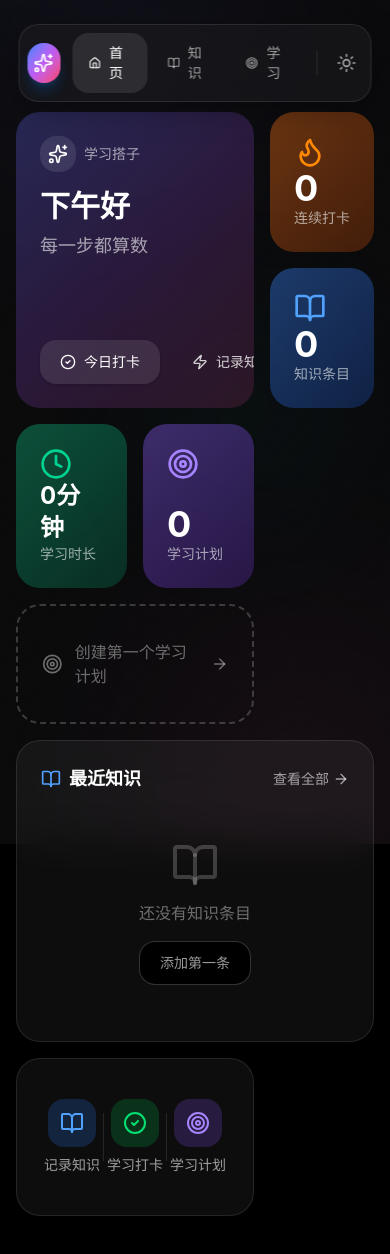
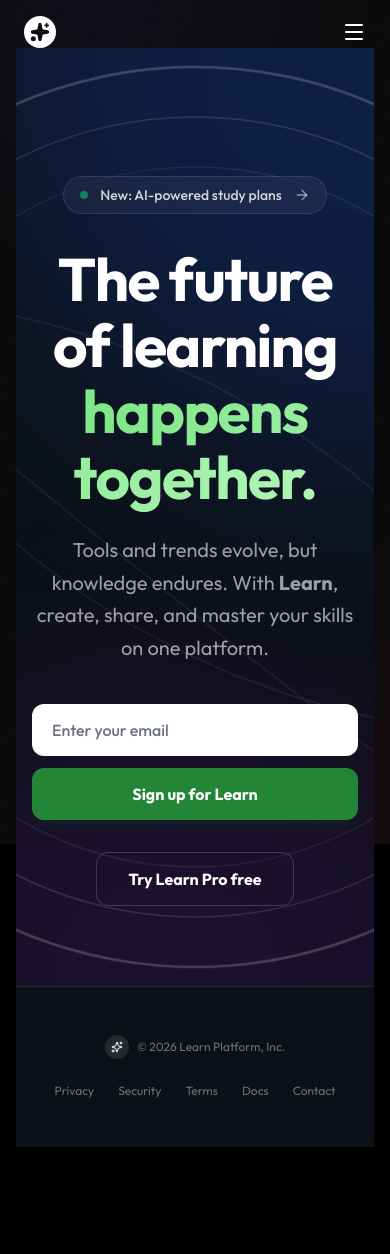
Before and after one commit to skingford/super-one, a SvelteKit app in the folder apps/learn/: page / in a window 390 px wide. Shown: the top 1254 px of the page. After the commit the page ends 1195 px from the top, so only its background shows below. Built offline with nearby package versions, Linux system fonts and the light colour scheme.

Commit message:
feat: Redesign the homepage with a new header, navigation, and mobile menu, update the primary font to Outfit, and adjust main layout padding.

```diff
--- a/apps/learn/src/app.css
+++ b/apps/learn/src/app.css
@@ -6,7 +6,7 @@
 @theme inline {
   --color-background: var(--background);
   --color-foreground: var(--foreground);
-  --font-sans: "SF Pro Display", -apple-system, BlinkMacSystemFont, "Segoe UI", Roboto, sans-serif;
+  --font-sans: "Outfit", "SF Pro Display", -apple-system, BlinkMacSystemFont, "Segoe UI", Roboto, sans-serif;
   --font-mono: "SF Mono", "JetBrains Mono", "Fira Code", monospace;
 
   /* Semantic colors */
--- a/apps/learn/src/routes/+layout.svelte
+++ b/apps/learn/src/routes/+layout.svelte
@@ -5,7 +5,7 @@
   import Toast from "$lib/components/ui/Toast.svelte";
   import { knowledgeStore } from "$lib/stores/knowledge.svelte";
   import { interviewStore } from "$lib/stores/interview.svelte";
-  import { studyStore } from "$lib/stores/study.svelte";
+  import { page } from "$app/stores";
   import { onMount } from "svelte";
 
   let { children } = $props();
@@ -42,7 +42,7 @@
   <link rel="preconnect" href="https://fonts.googleapis.com" />
   <link rel="preconnect" href="https://fonts.gstatic.com" crossorigin="anonymous" />
   <link
-    href="https://fonts.googleapis.com/css2?family=Inter:wght@400;500;600;700&display=swap"
+    href="https://fonts.googleapis.com/css2?family=Outfit:wght@300;400;500;600;700&family=Inter:wght@400;500;600;700&display=swap"
     rel="stylesheet"
   />
 </svelte:head>
@@ -51,9 +51,11 @@
   <GradientBackground />
 
   {#if isClient}
-    <FloatingNav onUnlockInterview={handleUnlockInterview} {interviewUnlocked} />
+    <!-- {#if $page.url.pathname !== "/"}
+      <FloatingNav onUnlockInterview={handleUnlockInterview} {interviewUnlocked} />
+    {/if} -->
 
-    <main class="pt-28 pb-12 px-4 md:px-8 lg:px-12">
+    <main class="pt-12 pb-12 px-4 md:px-8 lg:px-12">
       <div class="max-w-7xl mx-auto">
         {@render children()}
       </div>
--- a/apps/learn/src/routes/+page.svelte
+++ b/apps/learn/src/routes/+page.svelte
@@ -15,6 +15,13 @@
     CheckCircle2,
     Zap,
     TrendingUp,
+    Search,
+    HelpCircle,
+    MessageCircle,
+    Menu,
+    X,
+    ChevronDown,
+    Globe
   } from "lucide-svelte";
 
   // Recent knowledge items
@@ -22,247 +29,142 @@
   const activePlan = $derived(studyStore.activePlans[0]);
   const planProgress = $derived(activePlan ? studyStore.getPlanProgress(activePlan.id) : null);
 
-  // Greeting based on time
-  function getGreeting() {
-    const hour = new Date().getHours();
-    if (hour < 6) return "夜深了，注意休息";
-    if (hour < 12) return "早安，新的一天";
-    if (hour < 14) return "午安，继续加油";
-    if (hour < 18) return "下午好";
-    if (hour < 22) return "晚上好";
-    return "夜深了，早点休息";
-  }
+  let isMobileMenuOpen = $state(false);
 
-  function getMotivation() {
-    const messages = [
-      "每一步都算数",
-      "保持学习的热情",
-      "今天也要进步一点点",
-      "坚持就是胜利",
-      "学无止境",
-    ];
-    return messages[Math.floor(Math.random() * messages.length)];
+  function toggleMobileMenu() {
+    isMobileMenuOpen = !isMobileMenuOpen;
   }
 </script>
 
-<div class="space-y-6">
-  <BentoGrid>
-    <!-- Hero Card - Welcome -->
-    <BentoCard
-      size="2x2"
-      variant="gradient"
-      gradient="linear-gradient(135deg, rgba(99,102,241,0.3) 0%, rgba(168,85,247,0.2) 50%, rgba(236,72,153,0.15) 100%)"
-      class="flex flex-col justify-between"
-    >
-      <div>
-        <div class="flex items-center gap-2 mb-4">
-          <div class="p-2 rounded-xl bg-white/10 backdrop-blur">
-            <Sparkles class="w-5 h-5 text-white" />
-          </div>
-          <span class="text-sm text-white/60">学习搭子</span>
-        </div>
-        <h1 class="text-3xl md:text-4xl font-bold text-white mb-2">
-          {getGreeting()}
-        </h1>
-        <p class="text-white/60 text-lg">
-          {getMotivation()}
-        </p>
+<div class="min-h-screen bg-[#0D1117] font-['Outfit'] text-white selection:bg-blue-500/30">
+  <!-- GitHub-style Header -->
+  <header class="absolute top-0 left-0 right-0 z-50 py-4 px-6 lg:px-12 bg-transparent text-white/70">
+    <div class="flex items-center justify-between max-w-[1280px] mx-auto">
+      <div class="flex items-center gap-8">
+        <a href="/" class="text-white hover:text-white/80 transition-colors">
+            <div class="w-8 h-8 rounded-full bg-white text-[#0D1117] flex items-center justify-center">
+                <Sparkles class="w-5 h-5 fill-current" />
+            </div>
+        </a>
+
+        <nav class="hidden md:flex items-center gap-6 text-sm font-medium">
+            <a href="/knowledge" class="hover:text-white transition-colors">Knowledge</a>
+            <a href="/study" class="hover:text-white transition-colors">Study Plans</a>
+            <a href="/interview" class="hover:text-white transition-colors">Interview</a>
+        </nav>
       </div>
 
-      <div class="flex gap-3 mt-6">
-        {#if !studyStore.hasCheckedInToday}
-          <Button href="/study/checkin" class="bg-white/10 hover:bg-white/20 border-0">
-            <CheckCircle2 class="w-4 h-4" />
-            今日打卡
-          </Button>
+      <div class="hidden md:flex items-center gap-4">
+        <div class="relative group">
+            <div class="flex items-center gap-2 pl-3 pr-2 py-1.5 rounded-md border border-white/15 bg-[#0D1117] text-sm text-white/70 focus-within:border-white focus-within:ring-1 focus-within:ring-white transition-all w-64">
+                <Search class="w-4 h-4 opacity-50" />
+                <input type="text" placeholder="Search or jump to..." class="bg-transparent border-none outline-none placeholder:text-white/50 w-full text-white" />
+                <div class="flex items-center border border-white/20 rounded px-1.5 text-[10px] opacity-70">/</div>
+            </div>
+        </div>
+        <a href="/login" class="text-sm font-medium hover:text-white transition-colors">Sign in</a>
+        <a href="/signup" class="text-sm font-medium px-4 py-1.5 rounded-md border border-white/70 hover:border-white hover:bg-white/10 transition-colors text-white">Sign up</a>
+      </div>
+
+       <button class="md:hidden text-white" onclick={toggleMobileMenu}>
+        {#if isMobileMenuOpen}
+          <X class="w-6 h-6" />
         {:else}
-          <div class="flex items-center gap-2 px-4 py-2 rounded-xl bg-green-500/20 text-green-400">
-            <CheckCircle2 class="w-4 h-4" />
-            <span class="text-sm">已打卡</span>
-          </div>
+          <Menu class="w-6 h-6" />
         {/if}
-        <Button href="/knowledge/new" variant="ghost" class="text-white/80 hover:text-white hover:bg-white/10">
-          <Zap class="w-4 h-4" />
-          记录知识
-        </Button>
-      </div>
-    </BentoCard>
+      </button>
+    </div>
+  </header>
 
-    <!-- Streak Card -->
-    <BentoCard
-      size="1x1"
-      variant="gradient"
-      gradient="linear-gradient(135deg, rgba(249,115,22,0.4) 0%, rgba(234,88,12,0.25) 100%)"
-      href="/study/checkin"
-    >
-      <div class="h-full flex flex-col justify-between">
-        <Flame class="w-8 h-8 text-orange-400" />
-        <div>
-          <p class="text-4xl font-bold text-white">{studyStore.streakDays}</p>
-          <p class="text-white/60 text-sm">连续打卡</p>
+   <!-- Mobile Menu -->
+    {#if isMobileMenuOpen}
+        <div class="fixed inset-0 z-40 bg-[#0D1117] pt-20 px-6 animate-fade-in md:hidden">
+            <nav class="flex flex-col gap-6 text-lg font-medium text-white/80">
+                <a href="/knowledge" class="border-b border-white/10 pb-4">Knowledge</a>
+                <a href="/study" class="border-b border-white/10 pb-4">Study Plans</a>
+                <a href="/interview" class="border-b border-white/10 pb-4">Interview</a>
+                <a href="/login" class="">Sign in</a>
+                <a href="/signup" class="">Sign up</a>
+            </nav>
         </div>
-      </div>
-    </BentoCard>
-
-    <!-- Knowledge Count Card -->
-    <BentoCard
-      size="1x1"
-      variant="gradient"
-      gradient="linear-gradient(135deg, rgba(59,130,246,0.4) 0%, rgba(37,99,235,0.25) 100%)"
-      href="/knowledge"
-    >
-      <div class="h-full flex flex-col justify-between">
-        <BookOpen class="w-8 h-8 text-blue-400" />
-        <div>
-          <p class="text-4xl font-bold text-white">{knowledgeStore.totalCount}</p>
-          <p class="text-white/60 text-sm">知识条目</p>
-        </div>
-      </div>
-    </BentoCard>
-
-    <!-- Study Time Card -->
-    <BentoCard
-      size="1x1"
-      variant="gradient"
-      gradient="linear-gradient(135deg, rgba(16,185,129,0.4) 0%, rgba(5,150,105,0.25) 100%)"
-      href="/study"
-    >
-      <div class="h-full flex flex-col justify-between">
-        <Clock class="w-8 h-8 text-emerald-400" />
-        <div>
-          <p class="text-2xl font-bold text-white">{formatDuration(studyStore.totalStudyMinutes)}</p>
-          <p class="text-white/60 text-sm">学习时长</p>
-        </div>
-      </div>
-    </BentoCard>
-
-    <!-- Active Plan Card -->
-    <BentoCard
-      size="1x1"
-      variant="gradient"
-      gradient="linear-gradient(135deg, rgba(139,92,246,0.4) 0%, rgba(124,58,237,0.25) 100%)"
-      href="/study"
-    >
-      <div class="h-full flex flex-col justify-between">
-        <Target class="w-8 h-8 text-violet-400" />
-        <div>
-          <p class="text-4xl font-bold text-white">{studyStore.activePlans.length}</p>
-          <p class="text-white/60 text-sm">学习计划</p>
-        </div>
-      </div>
-    </BentoCard>
-
-    <!-- Current Plan Progress -->
-    {#if activePlan && planProgress}
-      <BentoCard size="2x1" variant="glass" href="/study/{activePlan.id}">
-        <div class="flex items-center justify-between h-full">
-          <div class="flex-1">
-            <div class="flex items-center gap-2 mb-2">
-              <TrendingUp class="w-4 h-4 text-violet-400" />
-              <span class="text-sm text-white/60">当前计划</span>
-            </div>
-            <h3 class="text-lg font-semibold text-white mb-3 line-clamp-1">{activePlan.title}</h3>
-            <div class="w-full bg-white/10 rounded-full h-2 overflow-hidden">
-              <div
-                class="h-full bg-gradient-to-r from-violet-500 to-purple-500 transition-all duration-500"
-                style="width: {planProgress.percentage}%"
-              ></div>
-            </div>
-          </div>
-          <div class="ml-6 text-right">
-            <p class="text-3xl font-bold text-white">{planProgress.percentage}%</p>
-            <p class="text-sm text-white/60">{planProgress.completed}/{planProgress.total}</p>
-          </div>
-        </div>
-      </BentoCard>
-    {:else}
-      <BentoCard size="2x1" variant="outline" href="/study">
-        <div class="flex items-center justify-center h-full gap-3">
-          <Target class="w-6 h-6 text-white/40" />
-          <p class="text-white/40">创建第一个学习计划</p>
-          <ArrowRight class="w-5 h-5 text-white/40" />
-        </div>
-      </BentoCard>
     {/if}
 
-    <!-- Recent Knowledge -->
-    <BentoCard size="3x2" variant="glass" class="md:col-span-3 lg:col-span-4">
-      <div class="flex items-center justify-between mb-4">
-        <div class="flex items-center gap-2">
-          <BookOpen class="w-5 h-5 text-blue-400" />
-          <h2 class="text-lg font-semibold text-white">最近知识</h2>
+
+  <!-- Hero Section -->
+  <section class="relative pt-32 pb-20 md:pt-48 md:pb-32 px-4 overflow-hidden min-h-[90vh] flex flex-col justify-center">
+    <!-- Background Effects -->
+    <div class="absolute top-0 right-0 w-[800px] h-[800px] bg-blue-600/20 rounded-full blur-[120px] -translate-y-1/2 translate-x-1/2 pointer-events-none"></div>
+    <div class="absolute bottom-0 left-0 w-[600px] h-[600px] bg-purple-600/10 rounded-full blur-[100px] translate-y-1/2 -translate-x-1/4 pointer-events-none"></div>
+
+    <!-- Globe/Lines SVG (Abstract) -->
+    <div class="absolute top-1/2 left-1/2 -translate-x-1/2 -translate-y-1/2 w-[1000px] h-[1000px] opacity-20 pointer-events-none">
+        <svg viewBox="0 0 200 200" xmlns="http://www.w3.org/2000/svg" class="w-full h-full animate-[spin_60s_linear_infinite]">
+            <path fill="none" stroke="white" stroke-width="0.5" d="M100,10 A90,90 0 1,0 100,190 A90,90 0 1,0 100,10 Z" />
+            <path fill="none" stroke="white" stroke-width="0.2" d="M100,20 A80,80 0 1,0 100,180 A80,80 0 1,0 100,20 Z" />
+            <path fill="none" stroke="white" stroke-width="0.1" d="M100,30 A70,70 0 1,0 100,170 A70,70 0 1,0 100,30 Z" style="transform: rotate(45deg); transform-origin: center;" />
+            <path fill="none" stroke="white" stroke-width="0.1" d="M10,100 Q100,50 190,100 T10,100" />
+             <path fill="none" stroke="white" stroke-width="0.1" d="M10,100 Q100,150 190,100" />
+        </svg>
+    </div>
+
+
+    <div class="relative z-10 max-w-5xl mx-auto text-center flex flex-col items-center">
+        <!-- Floating Badge -->
+        <div class="inline-flex items-center gap-3 px-4 py-2 rounded-full border border-white/10 bg-white/5 backdrop-blur-md mb-8 hover:bg-white/10 transition-colors cursor-pointer group">
+            <div class="w-2 h-2 rounded-full bg-green-400 animate-pulse"></div>
+            <span class="text-white/80 text-sm font-medium">New: AI-powered study plans</span>
+            <ArrowRight class="w-4 h-4 text-white/50 group-hover:translate-x-1 transition-transform" />
         </div>
-        <a href="/knowledge" class="flex items-center gap-1 text-sm text-white/60 hover:text-white transition-colors">
-          查看全部
-          <ArrowRight class="w-4 h-4" />
-        </a>
+
+        <h1 class="text-6xl md:text-8xl font-bold tracking-tight text-white mb-6 leading-[1.1]">
+            The future of learning <br />
+            <span class="text-transparent bg-clip-text bg-gradient-to-r from-[#7ee787] to-[#aff5b4]">happens together.</span>
+        </h1>
+
+        <p class="text-xl md:text-2xl text-white/60 max-w-2xl mx-auto mb-10 leading-relaxed">
+            Tools and trends evolve, but knowledge endures. With <strong>Learn</strong>, create, share, and master your skills on one platform.
+        </p>
+
+        <!-- Input Row -->
+        <div class="flex flex-col sm:flex-row items-center gap-3 w-full max-w-lg">
+             <div class="relative w-full">
+                <input
+                    type="email"
+                    placeholder="Enter your email"
+                    class="w-full px-5 py-3.5 rounded-lg bg-white text-gray-900 placeholder:text-gray-500 font-medium focus:outline-none focus:ring-2 focus:ring-blue-500"
+                />
+             </div>
+             <button class="w-full sm:w-auto px-8 py-3.5 rounded-lg bg-[#238636] hover:bg-[#2ea043] text-white font-bold transition-colors whitespace-nowrap shadow-lg shadow-green-900/20">
+                Sign up for Learn
+             </button>
+        </div>
+
+        <div class="mt-8 flex items-center gap-6">
+             <button class="px-8 py-3.5 rounded-lg border border-purple-400/30 text-white font-bold hover:border-purple-400 hover:bg-purple-500/10 transition-all">
+                Try Learn Pro free
+             </button>
+        </div>
+
+    </div>
+  </section>
+  <!-- Content removed as requested -->
+
+  <!-- Footer -->
+  <footer class="py-12 px-6 border-t border-white/10 mt-auto">
+      <div class="max-w-[1280px] mx-auto flex flex-col md:flex-row items-center justify-between gap-6 text-xs text-white/40">
+           <div class="flex items-center gap-2">
+                <div class="w-6 h-6 rounded-full bg-white/10 flex items-center justify-center">
+                    <Sparkles class="w-3 h-3 text-white" />
+                </div>
+                <span>© 2026 Learn Platform, Inc.</span>
+           </div>
+           <div class="flex gap-6">
+               <a href="#" class="hover:text-blue-400">Privacy</a>
+               <a href="#" class="hover:text-blue-400">Security</a>
+               <a href="#" class="hover:text-blue-400">Terms</a>
+               <a href="#" class="hover:text-blue-400">Docs</a>
+               <a href="#" class="hover:text-blue-400">Contact</a>
+           </div>
       </div>
-
-      {#if recentKnowledge.length > 0}
-        <div class="space-y-3">
-          {#each recentKnowledge as item}
-            <a
-              href="/knowledge/{item.id}"
-              class="block p-4 rounded-2xl bg-white/5 hover:bg-white/10 transition-colors group"
-            >
-              <div class="flex items-start justify-between gap-4">
-                <div class="flex-1 min-w-0">
-                  <h3 class="font-medium text-white group-hover:text-blue-400 transition-colors truncate">
-                    {item.title}
-                  </h3>
-                  <p class="text-sm text-white/50 mt-1 line-clamp-1">{item.content}</p>
-                </div>
-                <span class="text-xs text-white/40 shrink-0">
-                  {formatRelativeTime(item.updatedAt)}
-                </span>
-              </div>
-            </a>
-          {/each}
-        </div>
-      {:else}
-        <div class="flex flex-col items-center justify-center py-8 text-center">
-          <BookOpen class="w-12 h-12 text-white/20 mb-3" />
-          <p class="text-white/40 mb-4">还没有知识条目</p>
-          <Button href="/knowledge/new" variant="outline" class="text-white/60 border-white/20">
-            添加第一条
-          </Button>
-        </div>
-      {/if}
-    </BentoCard>
-
-    <!-- Quick Actions -->
-    <BentoCard size="2x1" variant="glass" class="md:col-span-2">
-      <div class="flex items-center justify-between h-full">
-        <a
-          href="/knowledge/new"
-          class="flex-1 flex flex-col items-center justify-center py-4 rounded-2xl hover:bg-white/5 transition-colors group"
-        >
-          <div class="p-3 rounded-xl bg-blue-500/20 group-hover:bg-blue-500/30 transition-colors mb-2">
-            <BookOpen class="w-6 h-6 text-blue-400" />
-          </div>
-          <span class="text-sm text-white/60 group-hover:text-white transition-colors">记录知识</span>
-        </a>
-        <div class="w-px h-12 bg-white/10"></div>
-        <a
-          href="/study/checkin"
-          class="flex-1 flex flex-col items-center justify-center py-4 rounded-2xl hover:bg-white/5 transition-colors group"
-        >
-          <div class="p-3 rounded-xl bg-green-500/20 group-hover:bg-green-500/30 transition-colors mb-2">
-            <CheckCircle2 class="w-6 h-6 text-green-400" />
-          </div>
-          <span class="text-sm text-white/60 group-hover:text-white transition-colors">学习打卡</span>
-        </a>
-        <div class="w-px h-12 bg-white/10"></div>
-        <a
-          href="/study"
-          class="flex-1 flex flex-col items-center justify-center py-4 rounded-2xl hover:bg-white/5 transition-colors group"
-        >
-          <div class="p-3 rounded-xl bg-violet-500/20 group-hover:bg-violet-500/30 transition-colors mb-2">
-            <Target class="w-6 h-6 text-violet-400" />
-          </div>
-          <span class="text-sm text-white/60 group-hover:text-white transition-colors">学习计划</span>
-        </a>
-      </div>
-    </BentoCard>
-  </BentoGrid>
+  </footer>
 </div>
```
Also changed, not shown: apps/learn/src/routes/knowledge/claude/+page.svelte (+201 -17 lines).
